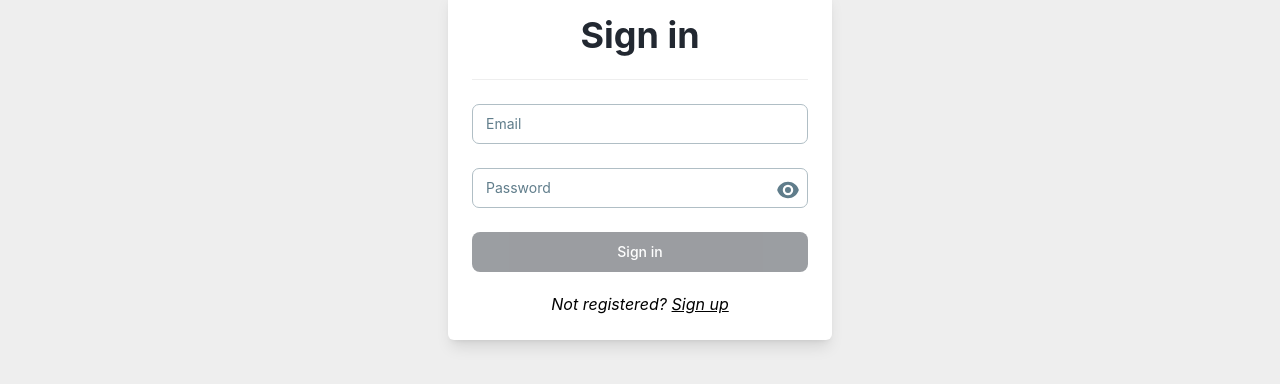
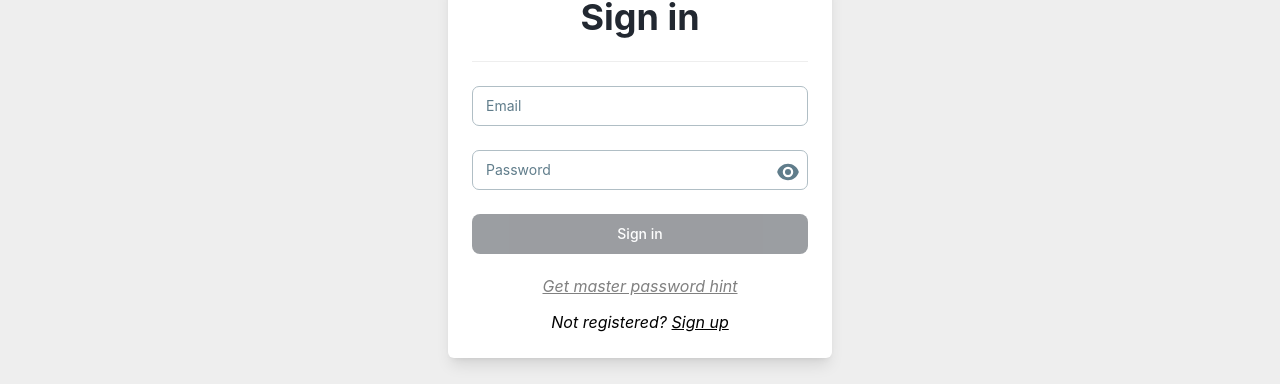
Before and after one commit to ilMatty98/credentials-manager, a React app: page /login in a window 1280 px wide. Shown: the part 237-621 px from the top of the page. Built offline with nearby package versions, Linux system fonts and the light colour scheme; no server answers.

Commit message:
Added button sendHintPassword

```diff
--- a/package.json
+++ b/package.json
@@ -1,5 +1,5 @@
 {
-  "name": "credentials_manager_fe",
+  "name": "credentials_manager",
   "version": "0.1.0",
   "private": true,
   "dependencies": {
--- a/src/hooks/useLanguageHook/i18n/en.ts
+++ b/src/hooks/useLanguageHook/i18n/en.ts
@@ -13,6 +13,7 @@ const LOGIN = {
     emailAlreadyExists: "The entered email already exists, please log in!",
     passwordNotValidTitle: "Invalid password",
     passwordNotValid: "The password must contain at least: a lowercase letter, an uppercase letter, a number, a symbol and a length between 8 and 32 characters",
+    getHint: "Get master password hint"
 }
 
 const REGISTER = {
--- a/src/hooks/useLanguageHook/i18n/it.ts
+++ b/src/hooks/useLanguageHook/i18n/it.ts
@@ -12,7 +12,8 @@ const LOGIN = {
     emailAlreadyExistsTitle: "Email esistente",
     emailAlreadyExists: "L'email inserita esiste già, accedi!",
     passwordNotValidTitle: "Password non valida",
-    passwordNotValid: "La password deve contenere almeno: una lettera minuscola, una lettera maiuscola, un numero, un simbolo e una lunghezza tra 8 e 32 caratteri"
+    passwordNotValid: "La password deve contenere almeno: una lettera minuscola, una lettera maiuscola, un numero, un simbolo e una lunghezza tra 8 e 32 caratteri",
+    getHint: "Ottieni il suggerimento per la password principale"
 }
 
 const REGISTER = {
--- a/src/pages/Login/Login.tsx
+++ b/src/pages/Login/Login.tsx
@@ -1,18 +1,19 @@
 import {useContext, useEffect, useState} from "react";
 import {routesMap} from "../../routes/ReactRouter";
 import {AppContext} from "../../contexts/AppContextProvider";
-import {getIPAddress, logIn} from "../../services/AuthenticationService";
+import {getIPAddress, logIn, sendHind} from "../../services/AuthenticationService";
 import {isValidEmail, isValidPassword} from "../../utils/Utils";
 import {
     buttonComponent,
     changePageComponent,
     emailInputComponent,
     getForm,
+    hintComponent,
     passwordInputComponent
 } from "../../utils/FormUtils";
 import {AUTH_STATUS} from "../../enums/enum";
 import {useNavigate} from "react-router-dom";
-import {mostraSpinner} from "../../hooks/useLoaderHook/UseLoaderHook";
+import {mostraSpinner, nascondiSpinner} from "../../hooks/useLoaderHook/UseLoaderHook";
 import {TLoginResponse} from "../../config/Types";
 import {AUTH_STATE, LOG_IN, TOKEN, TOKEN_PUBLIC_KEY, USER_IP} from "../../utils/SessionStorageConst";
 import {AUTHENTICATION_SERVICE_URL} from "../../config/Config";
@@ -64,13 +65,30 @@ const Login = () => {
         }, 10);
     };
 
+    const onClickSendHint = () => {
+        mostraSpinner();
+        setBaseURL(AUTHENTICATION_SERVICE_URL as string);
+        setTimeout(() => {
+            sendHind(state.form.fields.email)
+                .then(() => undefined)
+                .catch((error) => {
+                    console.log("ERRORE SENDHINT: ", error)
+                })
+                .finally(() => nascondiSpinner());
+        }, 10);
+    };
+
     useEffect(() => {
         getIPAddress()
             .then((ip) => sessionStorage.setItem(USER_IP, ip));
     }, []);
 
     const signInIsDisabled = () => {
-        return !isValidEmail(state.form.fields.email) || !isValidPassword(state.form.fields.password)
+        return !isValidEmail(state.form.fields.email) || !isValidPassword(state.form.fields.password);
+    };
+
+    const hintIsDisabled = () => {
+        return !isValidEmail(state.form.fields.email);
     };
 
     const elements = [emailInputComponent(state.form.fields.email, handleFormFieldChange, LOGIN, LOGIN.labelEmail),
@@ -78,9 +96,11 @@ const Login = () => {
 
     const button = buttonComponent("login", LOGIN.buttonLogin, onClickLogIn, signInIsDisabled());
 
+    const hint = hintComponent(LOGIN.getHint, hintIsDisabled(), onClickSendHint);
+
     const changePage = changePageComponent(LOGIN.notRegistered, LOGIN.signUp, routesMap.REGISTER);
 
-    return getForm(LOGIN.title, elements, button, changePage);
+    return getForm(LOGIN.title, elements, button, changePage, hint);
 }
 
 export default Login;
--- a/src/pages/Register/Register.tsx
+++ b/src/pages/Register/Register.tsx
@@ -107,7 +107,7 @@ const Register = () => {
 
     const changePage = changePageComponent(REGISTER.alreadyHaveAnAccount, REGISTER.signIn, routesMap.LOGIN);
 
-    return getForm(REGISTER.title, elements, button, changePage);
+    return getForm(REGISTER.title, elements, button, changePage, undefined);
 }
 
 export default Register;
--- a/src/services/AuthenticationService.tsx
+++ b/src/services/AuthenticationService.tsx
@@ -192,4 +192,18 @@ async function confirmChangeEmail(input: any): Promise<void> {
     });
 }
 
-export {signUp, logIn, getIPAddress, changeInformation, changeEmail, confirmChangeEmail, deleteAccount, changePassword};
+async function sendHind(email: String): Promise<void> {
+    return instanceAxios.post(BASEPATH + "sendHint/" + email);
+}
+
+export {
+    signUp,
+    logIn,
+    getIPAddress,
+    changeInformation,
+    changeEmail,
+    confirmChangeEmail,
+    deleteAccount,
+    changePassword,
+    sendHind
+};
--- a/src/utils/FormUtils.tsx
+++ b/src/utils/FormUtils.tsx
@@ -90,11 +90,24 @@ export const buttonComponent = (id: string, label: string, onClick: () => void,
     />
 }
 
+export const hintComponent = (label: string, disabled: boolean, onClick: () => void) => {
+    return <i>
+        <Link
+            to={""}
+            onClick={onClick}
+            className="underline"
+            style={{pointerEvents: disabled ? "none" : "auto", color: disabled ? "gray" : undefined}}>
+            {label}
+        </Link>
+    </i>
+}
+
 export const changePageComponent = (question: string, answer: string, linkTo: string) => {
     return <i>{question} <Link to={linkTo} className="underline">{answer}</Link></i>
 }
 
-export const getForm = (titleForm: string, elements: React.ReactElement[], button: React.ReactElement, changePage: React.ReactElement) => {
+export const getForm = (titleForm: string, elements: React.ReactElement[], button: React.ReactElement,
+                        changePage: React.ReactElement, hint?: React.ReactElement) => {
     return <div className="flex justify-center items-center h-full mx-auto p-4">
         <div className="lg:w-96 sm:w-80 p-6 shadow-lg bg-white rounded-md mx-auto my-auto">
             <h1 className="text-4xl font-bold text-center text-primary">{titleForm}</h1>
@@ -104,6 +117,11 @@ export const getForm = (titleForm: string, elements: React.ReactElement[], butto
                     <div className="mb-6" key={index}>{component}</div>
                 ))}
                 {button}
+                {hint &&
+                    <div className="text-center mt-3">
+                        {hint}
+                    </div>
+                }
                 <div className="text-center mt-3">
                     {changePage}
                 </div>
```
Also changed, not shown: 2 other files (tests, documents, lock files or other folders).
